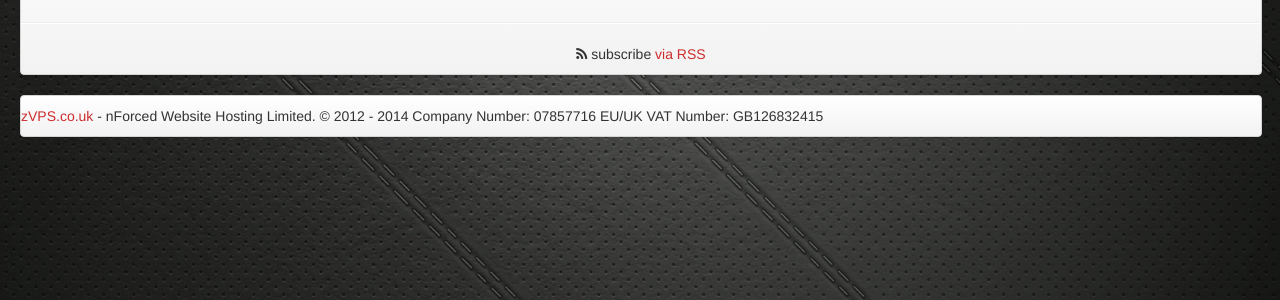
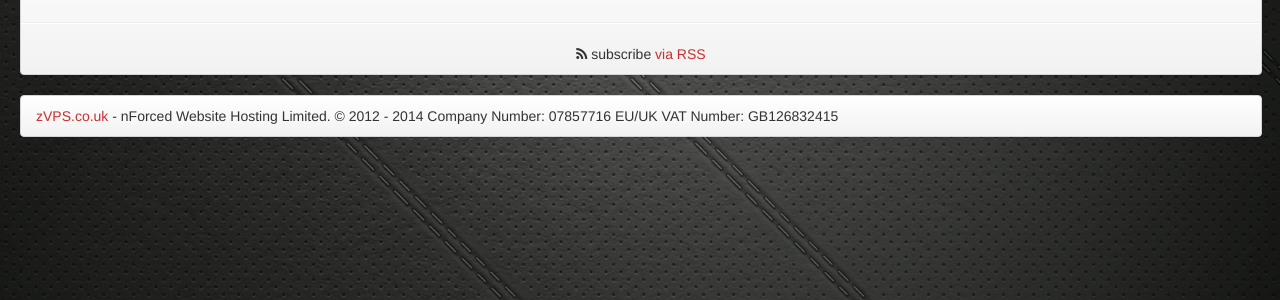
Before and after one commit to Caffe1neAdd1ct/zvps-blog, a Jekyll site: the page built from blog/index.html, in a window 1280 px wide. Shown: the part 236-536 px from the top of the page. Built offline with Jekyll 4.4.1, drawn with Linux system fonts in a browser that asks for light colours.

Commit message:
Style to help with padding of scaffold cell content.

```diff
--- a/blog/css/global.css
+++ b/blog/css/global.css
@@ -22,7 +22,6 @@ icon-white { color: #ffffff !important; }
 .dropdown-menu li > a:hover, .dropdown-menu li > a:focus, .dropdown-submenu:hover > a { background-color: #E5E5E5 !important; background-image: none !important; }
 .dropdown-menu .active > a, .dropdown-menu .active > a:hover { background-color: #E5E5E5 !important; background-image: none !important; }
 
-
 /* gradent background to match nav bar */
 div.background-fill {
     background-color: #fafafa;
@@ -41,3 +40,8 @@ div.background-fill {
     -moz-box-shadow: 0 1px 4px rgba(0, 0, 0, 0.065);
     box-shadow: 0 1px 4px rgba(0, 0, 0, 0.065);
 }
+
+/** fix content touching cell walls */
+.padded {
+    padding: 0 15px;
+}
```
